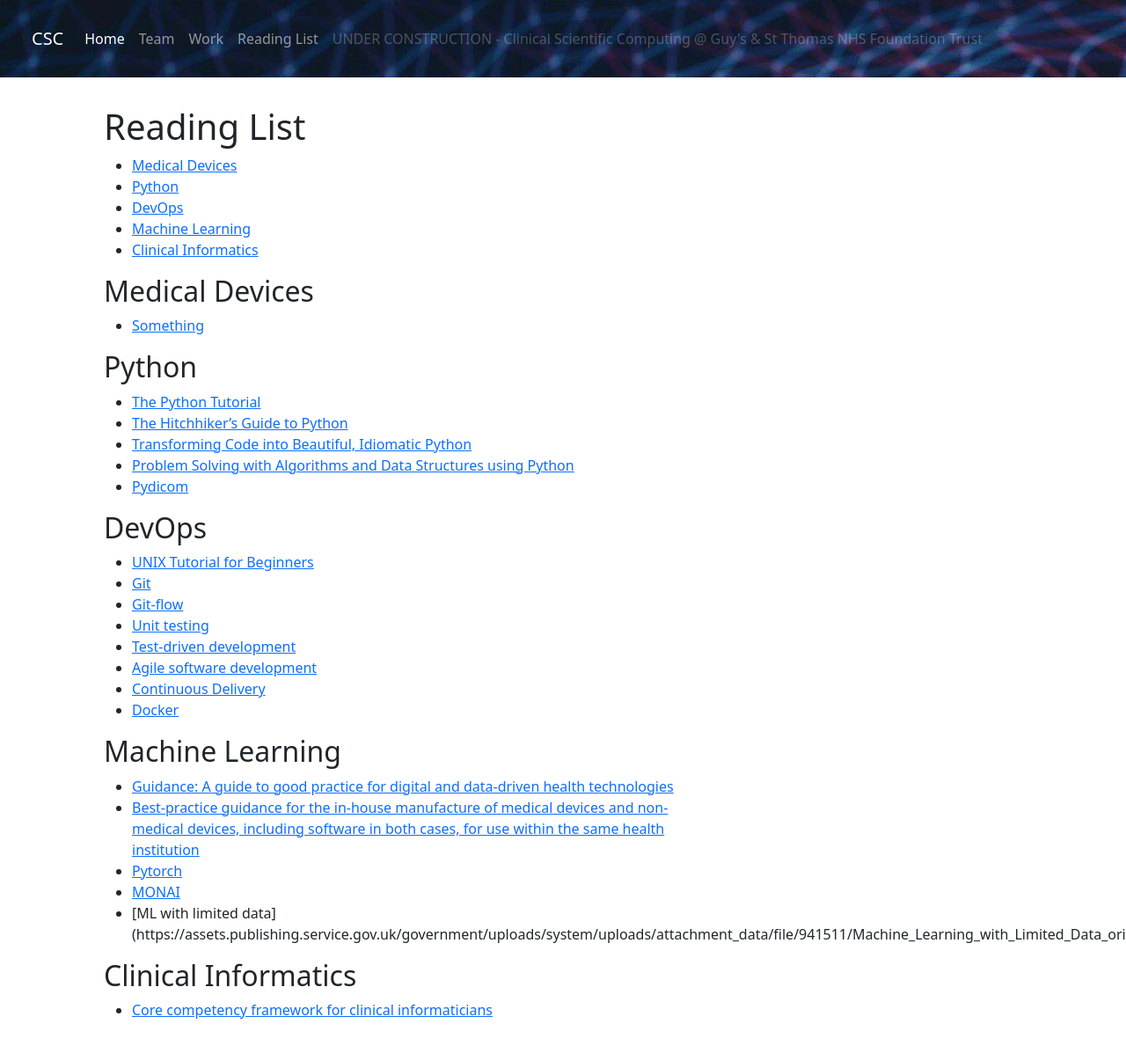
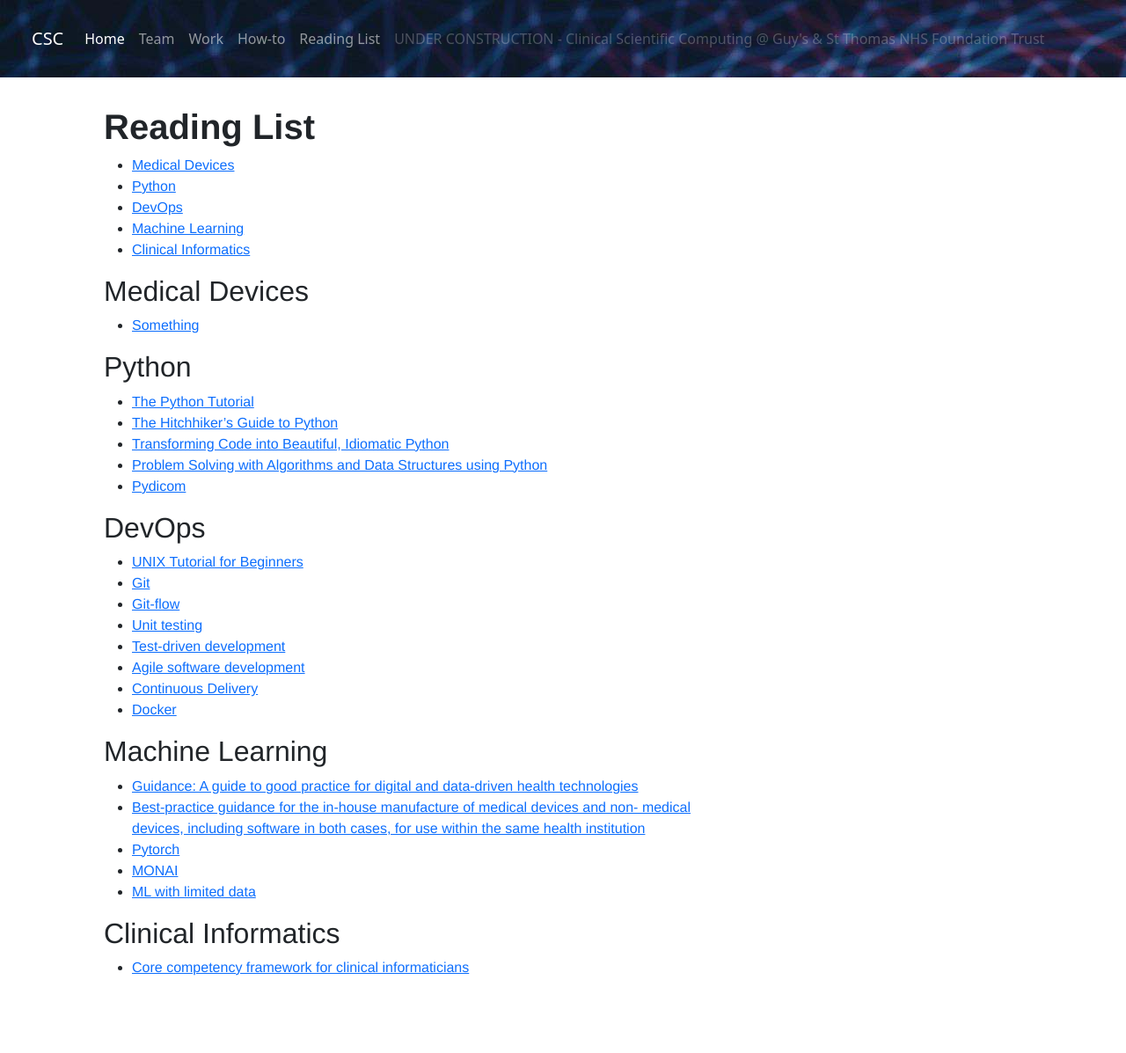
Before and after one commit to GSTT-CSC/gstt-csc-old, a Jekyll site: the page built from reading.md, in a window 1280 px wide and 1224 px high. Shown: the top 1197 px of the window at 88% size. Built offline with Jekyll 4.4.1, drawn with Linux system fonts in a browser that asks for light colours; our own code applies the rules of GitHub Pages for plain Markdown files.

Commit message:
Add how-to update site
Moved navbar into _includes and changed some title formatting.

```diff
--- /dev/null
+++ b/_includes/navbar.html
@@ -0,0 +1,30 @@
+<nav class="navbar fixed-top navbar-expand-lg navbar-dark p-4" style="background-image: url('/files/hero.jpg')">
+    <div class="container-fluid">
+        <a class="navbar-brand" href="#">{{ site.title | default: site.github.repository_name }}</a>
+        <button class="navbar-toggler" type="button" data-bs-toggle="collapse" data-bs-target="#navbarScroll" aria-controls="navbarScroll" aria-expanded="false" aria-label="Toggle navigation">
+        <span class="navbar-toggler-icon"></span>
+    </button>
+        <div class="collapse navbar-collapse" id="navbarScroll">
+            <ul class="navbar-nav me-auto my-2 my-lg-0 navbar-nav-scroll" style="--bs-scroll-height: 100px;">
+                <li class="nav-item">
+                    <a class="nav-link active" aria-current="page" href="/">Home</a>
+                </li>
+                <li class="nav-item">
+                    <a class="nav-link" href="/team.html">Team</a>
+                </li>
+                <li class="nav-item">
+                    <a class="nav-link" href="/work.html">Work</a>
+                </li>
+                <li class="nav-item">
+                    <a class="nav-link" href="/howto.html">How-to</a>
+                </li>
+                <li class="nav-item">
+                    <a class="nav-link" href="/reading.html">Reading List</a>
+                </li>
+                <li class="nav-item">
+                    <a class="nav-link disabled" href="#" tabindex="-1" aria-disabled="true">{{ site.description | default: site.github.project_tagline }}</a>
+                </li>
+            </ul>
+        </div>
+    </div>
+</nav>
--- a/_layouts/default.html
+++ b/_layouts/default.html
@@ -1,5 +1,5 @@
 <!doctype html>
-<html lang="{{ site.lang | default: "en-US" }}">
+<html lang="{{ site.lang | default: 'en-US'}}">
 <head>
   <meta charset="utf-8">
   <meta http-equiv="X-UA-Compatible" content="IE=edge">
@@ -14,43 +14,14 @@
 </head>
 
 <body>
-
-<div class="container">
-    <nav class="navbar fixed-top navbar-expand-lg navbar-dark p-4" style="background-image: url('/files/hero.jpg')">
-        <div class="container-fluid">
-            <a class="navbar-brand" href="#">{{ site.title | default: site.github.repository_name }}</a>
-            <button class="navbar-toggler" type="button" data-bs-toggle="collapse" data-bs-target="#navbarScroll" aria-controls="navbarScroll" aria-expanded="false" aria-label="Toggle navigation">
-            <span class="navbar-toggler-icon"></span>
-        </button>
-            <div class="collapse navbar-collapse" id="navbarScroll">
-                <ul class="navbar-nav me-auto my-2 my-lg-0 navbar-nav-scroll" style="--bs-scroll-height: 100px;">
-                    <li class="nav-item">
-                        <a class="nav-link active" aria-current="page" href="/">Home</a>
-                    </li>
-                    <li class="nav-item">
-                        <a class="nav-link" href="/team.html">Team</a>
-                    </li>
-                    <li class="nav-item">
-                        <a class="nav-link" href="/work.html">Work</a>
-                    </li>
-                    <li class="nav-item">
-                        <a class="nav-link" href="/reading.html">Reading List</a>
-                    </li>
-                    <li class="nav-item">
-                        <a class="nav-link disabled" href="#" tabindex="-1" aria-disabled="true">{{ site.description | default: site.github.project_tagline }}</a>
-                    </li>
-                </ul>
-            </div>
-        </div>
-    </nav>
-</div>
+{% include navbar.html %}
 <div class="container mt-5 p-5">
     <div class="row">
         <br>
     </div>
     <div class="row">
         <div class="col-8">
-            <article class="markdown-body">
+            <article class="markdown-body" style="font-family: 'Helvetica Neue'">
                 {{ content }}
             </article>
         </div>
--- a/reading.md
+++ b/reading.md
@@ -1,5 +1,4 @@
-Reading List
-============
+# **Reading List**
 
 * [Medical Devices](#meddev)
 * [Python](#python)
@@ -32,7 +31,7 @@ Reading List
 * [Best-practice guidance for the in-house manufacture of medical devices and non- medical devices, including software in both cases, for use within the same health institution](https://www.ipem.ac.uk/Portals/0/IHMU%20best-practice%20guidance%20FINAL.pdf?ver=2021-01-18-101840-073)
 * [Pytorch](https://pytorch.org/assets/deep-learning/Deep-Learning-with-PyTorch.pdf)
 * [MONAI](https://monai.io)
-* [ML with limited data] (https://assets.publishing.service.gov.uk/government/uploads/system/uploads/attachment_data/file/941511/Machine_Learning_with_Limited_Data_original_version_.pdf)
+* [ML with limited data](https://assets.publishing.service.gov.uk/government/uploads/system/uploads/attachment_data/file/941511/Machine_Learning_with_Limited_Data_original_version_.pdf)
 
 ## <a name=informatics></a>Clinical Informatics
 * [Core competency framework for clinical informaticians](https://facultyofclinicalinformatics.org.uk/core-competency-framework)
```
Also changed, not shown: howto.md (added, +61 -0 lines), index.md (+1 -1 lines), team.md (+2 -2 lines), work.md (+1 -1 lines).
